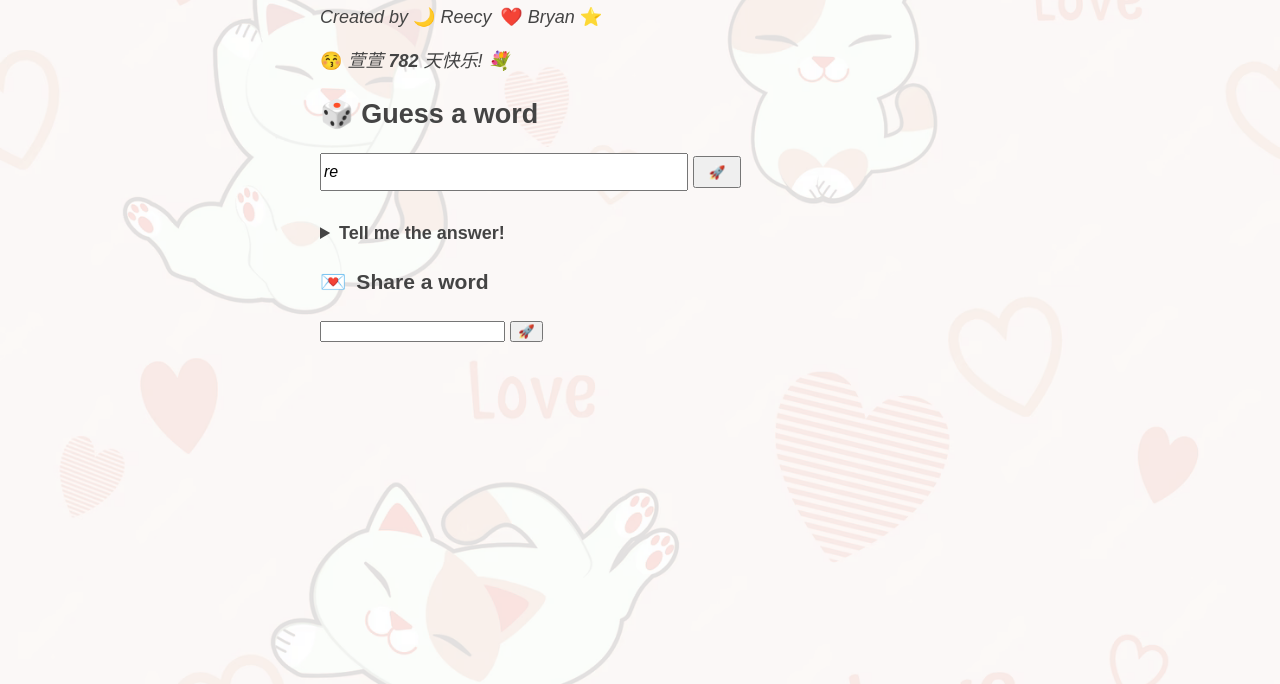
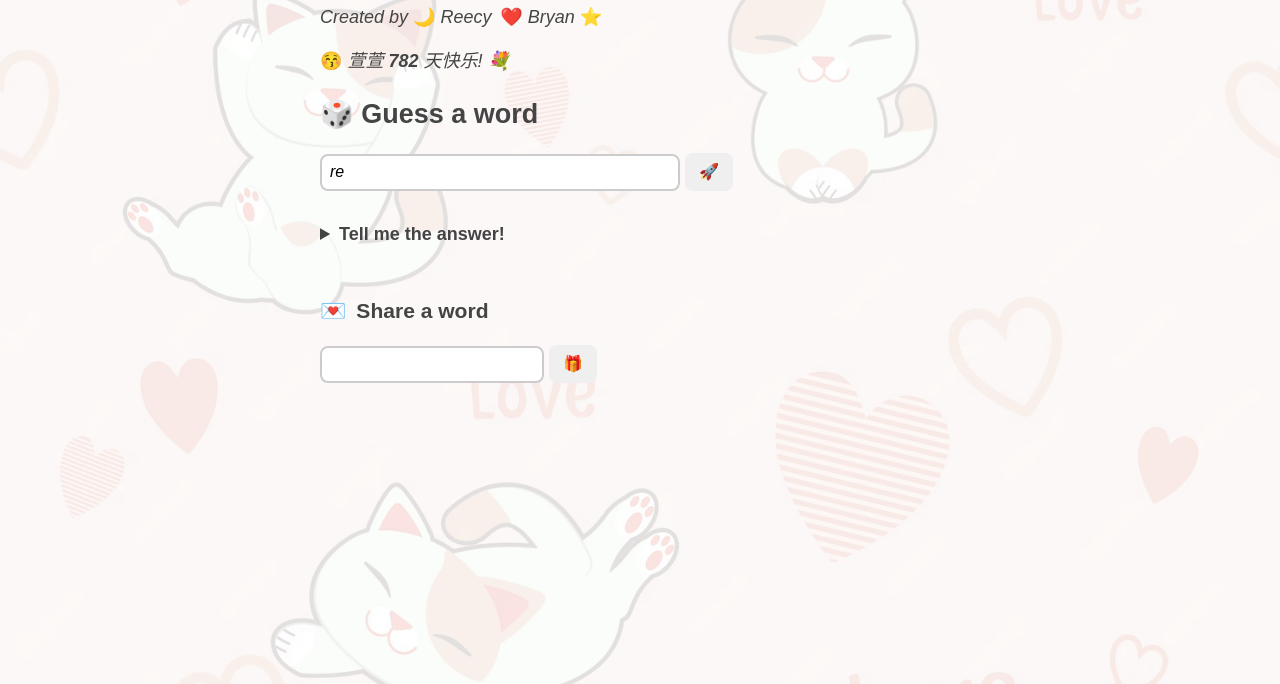
Before and after one commit to bryango/reecy, a website: page index.html in a window 1280 px wide. Shown: the part 116-800 px from the top of the page. Drawn offline with Linux system fonts and the light colour scheme.

Commit message:
Add aesthetic improvements

```diff
--- a/index.html
+++ b/index.html
@@ -44,13 +44,14 @@
 
             <div id="secret" hidden="true"></div>
         </div>
+        <br>
         <h3>💌&thinsp; Share a word</h2>
         <div id="share-box">
             <p>
                 <input type="text" id="share-word" />
-                <button id="share-submit" onclick="share()">🚀</button>
+                <button id="share-submit" onclick="share()">🎁</button>
             </p>
-            <p id="share-hint" style="margin-top: 0px;" hidden="true">Share this: </p>
+            <p id="share-hint" style="margin-top: 0px;" hidden="true">Copy link: </p>
         </div>
     </main>
 </body>
--- a/res/better.css
+++ b/res/better.css
@@ -22,18 +22,35 @@ p {
   margin: .8em 0;
 }
 
-input#guess {
-  height: 2em;
-  width: 75%;
-  max-width: 360px;
+input, button {
+  box-sizing: border-box;
+  height: 2.4em;
+  min-width: 2.4em;
   font-size: 16px;
+  border-radius: 8px;
+  border: 0px solid #ccc;
+}
+
+input {
+  height: 2.3em;
+  border-width: 2px;
+  padding: 4px 8px;
   font-style: italic;
 }
 
-button#submit {
+input#guess {
+  width: 75%;
+  max-width: 360px;
+}
+
+input#share-word {
+  width: 35%;
+  max-width: 300px;
+}
+
+button {
   width: 15%;
   max-width: 48px;
-  height: 2.4em;
 }
 
 table {
```
